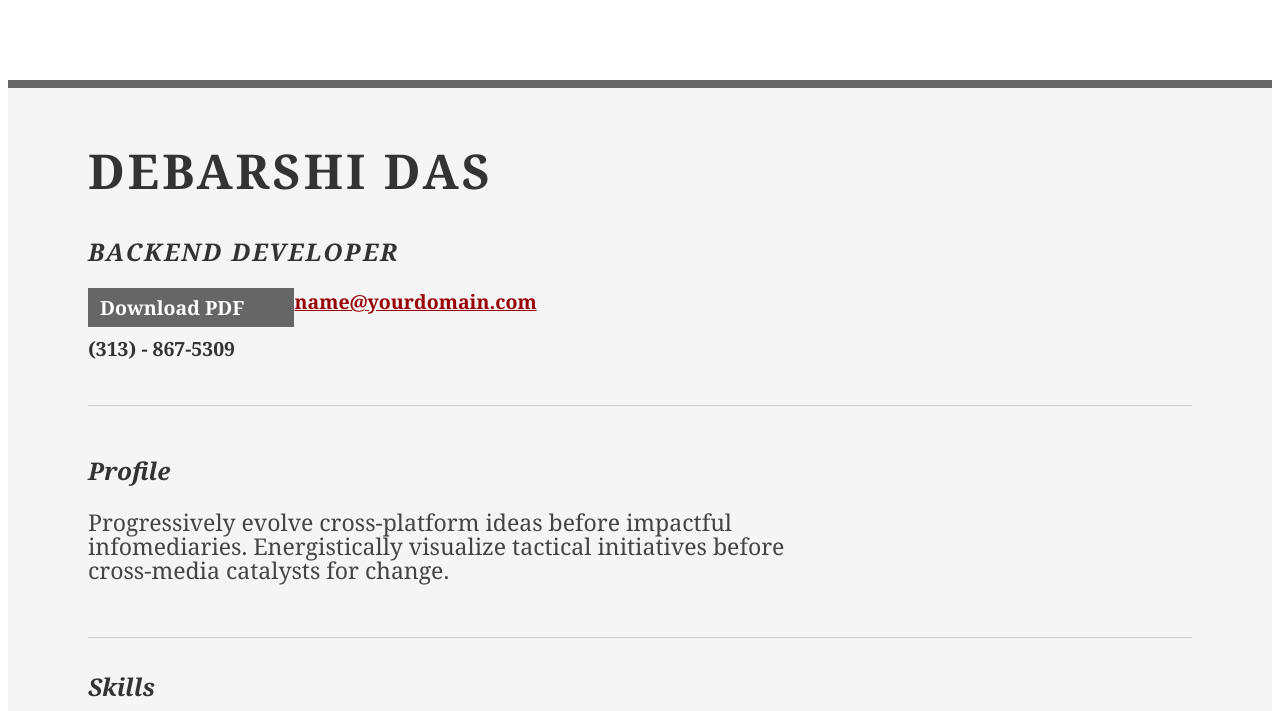
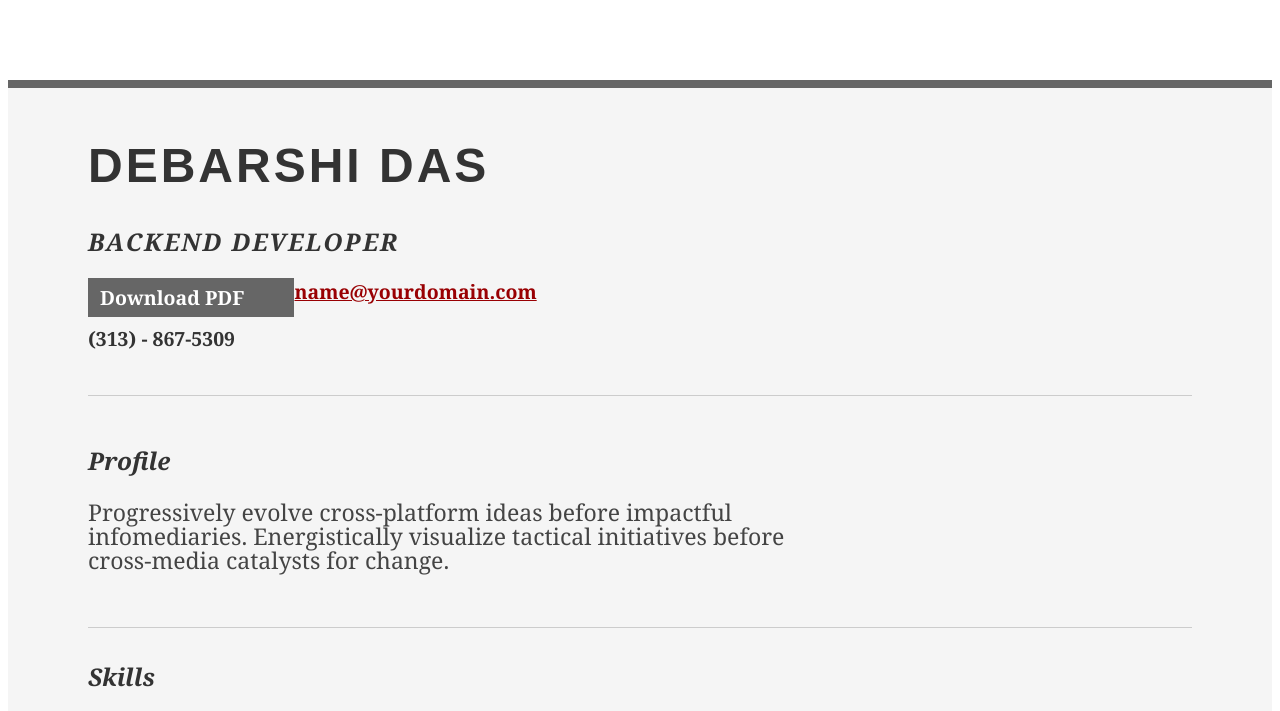
Before and after one commit to DEBARSHI-DAS/DEBARSHI-DAS.github.io, a plain HTML site: page index.html in a window 1280 px wide. Shown: the top 711 px of the page. Drawn offline with Linux system fonts and the light colour scheme; a small style sheet from the web is missing.

Commit message:
2nd commit

```diff
--- a/index.html
+++ b/index.html
@@ -20,7 +20,7 @@
 		<div id="hd">
 			<div class="yui-gc">
 				<div class="yui-u first">
-					<h1>Debarshi Das</h1>
+					<h1 style="font-family: Arial, Helvetica, sans-serif;" >Debarshi Das</h1>
 					<h2>Backend Developer</h2>
 				</div>
 
```
